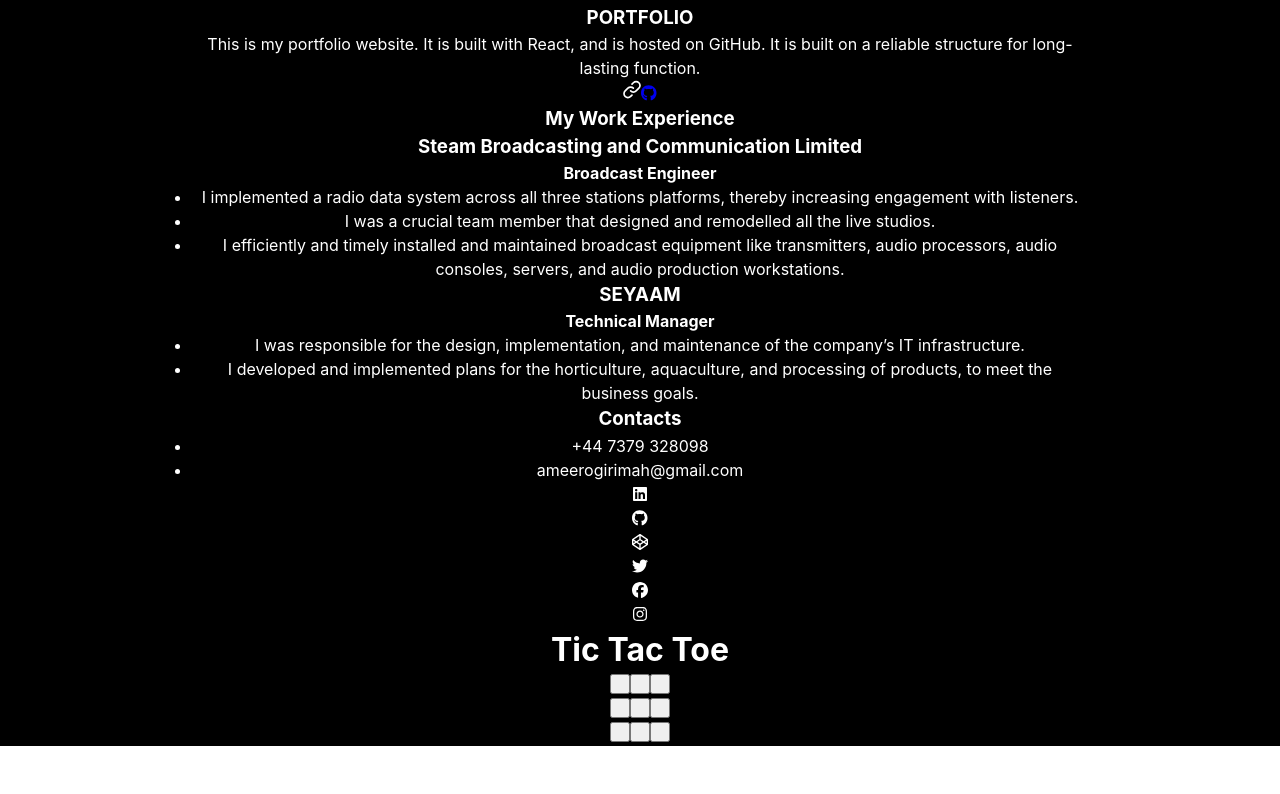
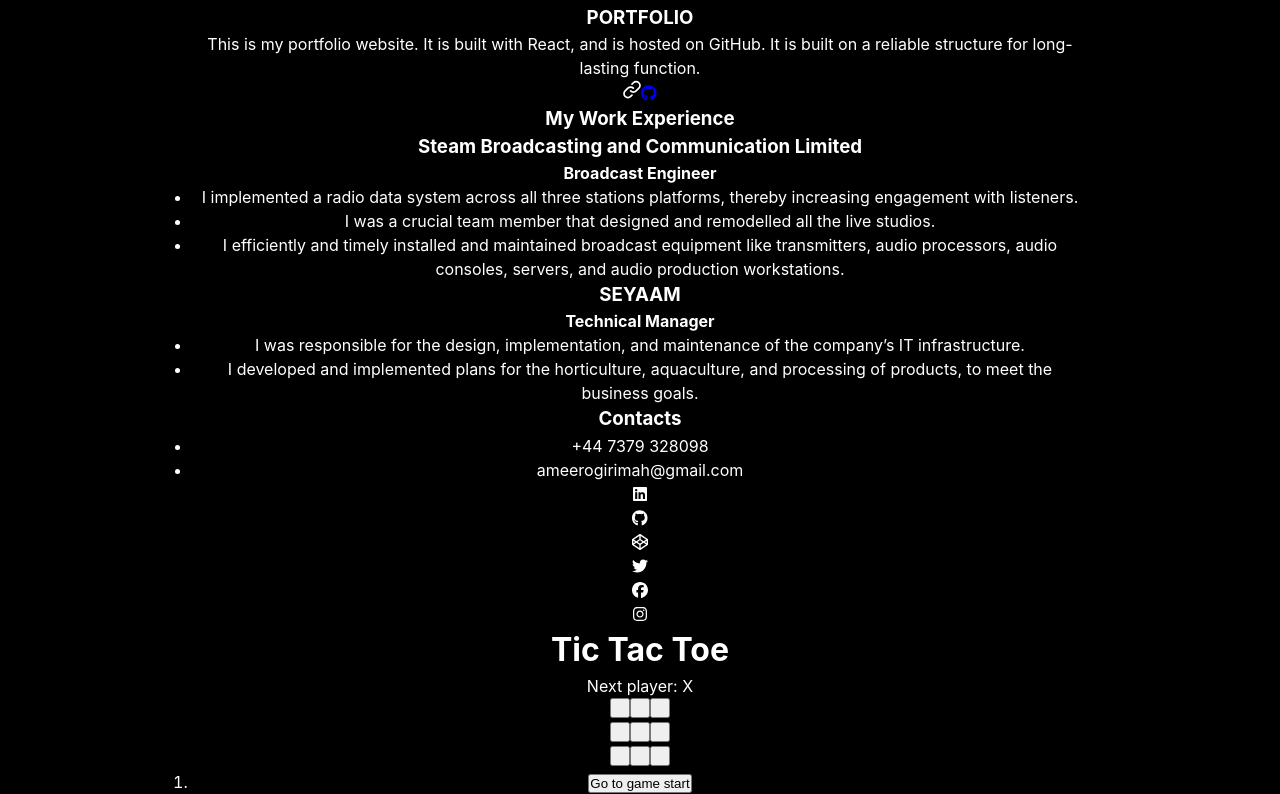
Before and after one commit to Ogirimah/potfolio, a React (Create React App) app in the folder new/: page / in a window 1280 px wide. Shown: the part 3788-4582 px from the top of the page. Before the commit the page ends 4534 px from the top, so only its background shows below. Built offline with nearby package versions, Linux system fonts and the light colour scheme.

Commit message:
Update Software CV

```diff
--- a/new/src/components/TicTacToe.js
+++ b/new/src/components/TicTacToe.js
@@ -10,35 +10,108 @@
         </button>
     );
 }
-export default function TicTacToe() {
-    const [value, setValue] = useState(Array(9).fill(null));
+function TicTacToe({ xIsNext, squares, onPlay }) {
 
-    function handleClick() {
-        alert('click');
+    const winner = calculateWinner(squares);
+    let status;
+    if (winner) {
+        status =  "Winner: " + winner;
+    } else {
+        status = "Next player: " + (xIsNext ? 'X' : 'O');
     }
 
-    function displaySquare(i) {
-        return <Square value={value[i]} onSquareClick={handleClick} />;
+    function handleClick(i) {
+        if (calculateWinner(squares) || squares[i]) {
+            return;
+        }
+        const nextSquares = squares.slice();
+        if (xIsNext) {
+        nextSquares[i] = 'X';
+        } else {
+            nextSquares[i] = 'O';
+        }
+        onPlay(nextSquares);
     }
+
     return (
         <div className="tictactoe">
             <h1>Tic Tac Toe</h1>
             <div className="board">
+                <div className="status">{status}</div>
                 <div className="board-row">
-                    <Square value={value[0]} />
-                    <Square value={value[1]} />
-                    <Square value={value[2]} />
+                    <Square value={squares[0]} onSquareClick={() => handleClick(0)} />
+                    <Square value={squares[1]} onSquareClick={() => handleClick(1)} />
+                    <Square value={squares[2]} onSquareClick={() => handleClick(2)} />
                 </div>
                 <div className="board-row">
-                    <Square value={value[3]} />
-                    <Square value={value[4]} />
-                    <Square value={value[5]} />
+                    <Square value={squares[4]} onSquareClick={() => handleClick(4)} />
+                    <Square value={squares[3]} onSquareClick={() => handleClick(3)} />
+                    <Square value={squares[5]} onSquareClick={() => handleClick(5)} />
                 </div>
                 <div className="board-row">
-                    <Square value={value[6]} />
-                    <Square value={value[7]} />
-                    <Square value={value[8]} />
+                    <Square value={squares[6]} onSquareClick={() => handleClick(6)} />
+                    <Square value={squares[7]} onSquareClick={() => handleClick(7)} />
+                    <Square value={squares[8]} onSquareClick={() => handleClick(8)} />
                 </div>
+                </div>
+        </div>
+    );
+}
+
+function calculateWinner(squares) {
+        const lines = [
+        [0, 1, 2], // top row
+        [3, 4, 5], // middle row
+        [6, 7, 8], // bottom row
+        [0, 3, 6], // left column
+        [1, 4, 7], // middle column
+        [2, 5, 8], // right column
+        [0, 4, 8], // forward-slash
+        [2, 4, 6]  // backslash
+        ];
+        for (let i = 0; i < lines.length; i++) {
+            const [x, y, z] = lines[i];
+            if (squares[x] && squares[x] === squares[y] && squares[x] === squares[z]) {
+                return squares[x];
+            }
+        }
+        return null;
+    }
+
+export default function Game() {
+    const [history, setHistory] = useState([Array(9).fill(null)]);
+    const [stepNumber, setStepNumber] = useState(0);
+    const xIsNext = stepNumber % 2 === 0;
+    const currentSquares = history[stepNumber];
+
+    function handlePlay(nextSquares) {
+        const newHistory = [...history.slice(0, stepNumber + 1), nextSquares];
+        setHistory(newHistory);
+        setStepNumber(newHistory.length - 1);
+    }
+
+    function jumpTo(nextMove) {
+        setStepNumber(nextMove);
+
+    }
+
+    const moves = history.map((squares, move) => {
+        let description = move > 0 ? 'Go to move #' + move : 'Go to game start';
+
+    return (
+        <li key={move}>
+            <button onClick={() => jumpTo(move)}>{description}</button>
+        </li>
+    );
+    });
+
+    return (
+        <div className="game">
+            <div className="game-board">
+                <TicTacToe xIsNext={xIsNext} squares={currentSquares} onPlay={handlePlay} />
+            </div>
+            <div className="game-info">
+                <ol>{moves}</ol>
             </div>
         </div>
     );
```
Also changed, not shown: 2 other files (tests, documents, lock files or other folders).
